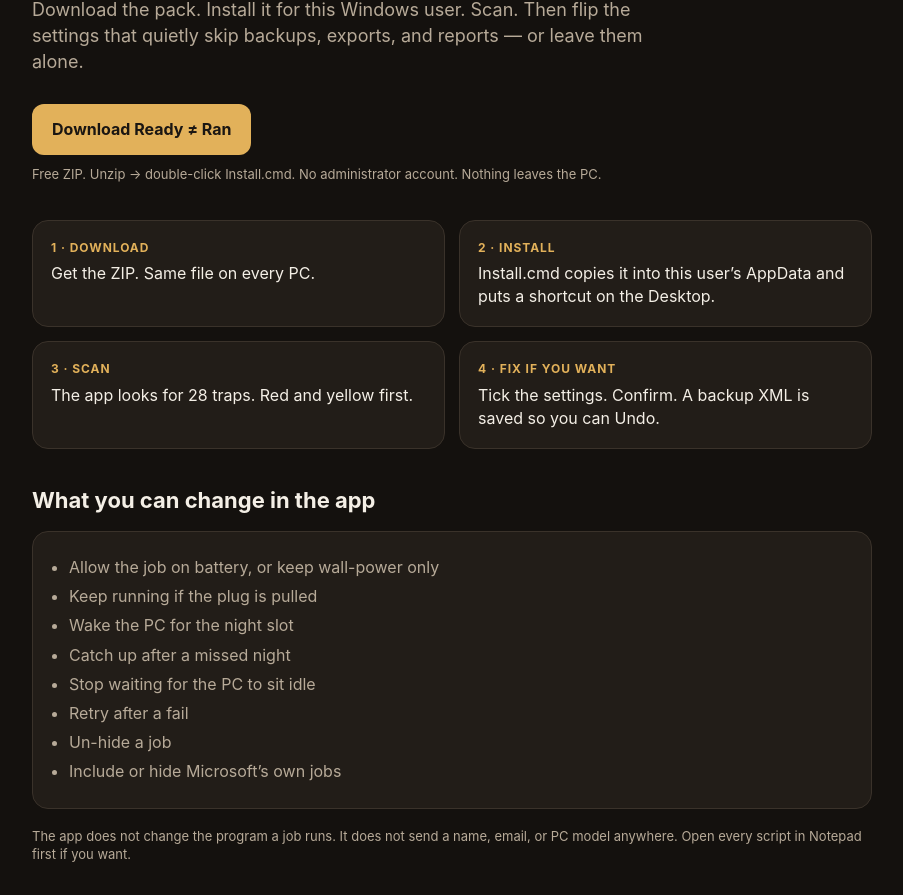
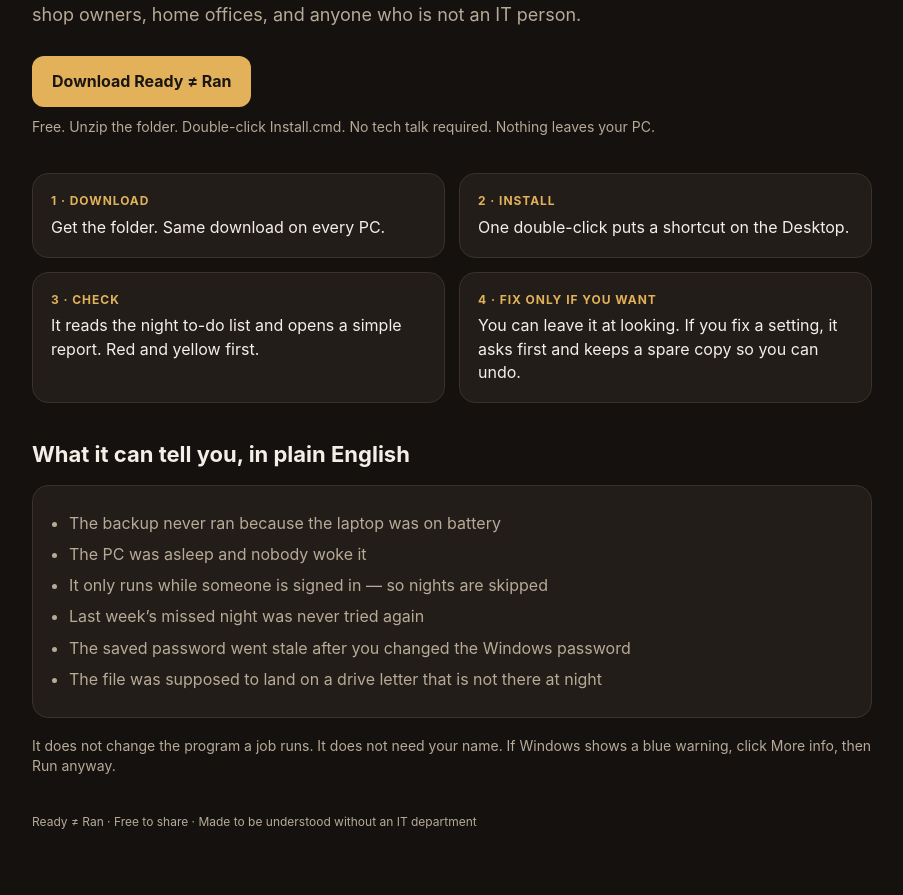
Before and after one commit to shriker99/ready-not-ran, a plain HTML site: page docs/index.html in a window 1280 px wide. Shown: the part 217-1112 px from the top of the page, without its empty margins (188-1091 px from the left). Drawn offline with Linux system fonts and the light colour scheme.

Commit message:
Rewrite product copy for non-technical owners

```diff
--- a/docs/index.html
+++ b/docs/index.html
@@ -3,28 +3,28 @@
 <head>
   <meta charset="utf-8">
   <meta name="viewport" content="width=device-width, initial-scale=1">
-  <title>Ready ≠ Ran — the green check can lie</title>
-  <meta name="description" content="A Windows checker for night jobs that look Ready but never finished. Download, install, scan, and optionally fix the settings that skip the work.">
+  <title>Ready ≠ Ran — did last night’s job actually finish?</title>
+  <meta name="description" content="A simple Windows checker for backups and night jobs that look finished but never ran. For anyone, not just IT." />
   <style>
-    :root { --bg:#14110e; --card:#221d18; --ink:#f4efe6; --mute:#b7aa98; --line:#3a322a; --gold:#e2b15a; --gold2:#c4923a; --ok:#7dcea0; --bad:#e07a7a; }
+    :root { --bg:#14110e; --card:#221d18; --ink:#f4efe6; --mute:#b7aa98; --line:#3a322a; --gold:#e2b15a; --gold2:#c4923a; }
     * { box-sizing:border-box; margin:0; padding:0; }
     body { font-family:-apple-system,BlinkMacSystemFont,"Segoe UI",Helvetica,Arial,sans-serif; background:var(--bg); color:var(--ink); line-height:1.45; }
     .wrap { max-width:880px; margin:0 auto; padding:36px 20px 64px; }
     header { display:flex; justify-content:space-between; align-items:baseline; margin-bottom:40px; }
     .mark { font-weight:700; font-size:22px; letter-spacing:-0.03em; }
     .mark span { color:var(--gold); }
-    h1 { font-size:42px; letter-spacing:-0.04em; line-height:1.1; margin-bottom:14px; }
-    .lede { color:var(--mute); font-size:18px; margin-bottom:28px; max-width:620px; }
+    h1 { font-size:40px; letter-spacing:-0.04em; line-height:1.12; margin-bottom:14px; }
+    .lede { color:var(--mute); font-size:18px; margin-bottom:28px; max-width:640px; }
     .cta { display:inline-block; background:var(--gold); color:#1a1612; font-weight:700; text-decoration:none; padding:14px 20px; border-radius:12px; }
     .cta:hover { background:var(--gold2); }
-    .fine { color:var(--mute); font-size:13px; margin:10px 0 36px; }
+    .fine { color:var(--mute); font-size:14px; margin:10px 0 36px; }
     .grid { display:grid; grid-template-columns:1fr 1fr; gap:14px; margin-bottom:36px; }
-    @media (max-width:700px) { .grid { grid-template-columns:1fr; } h1 { font-size:32px; } }
+    @media (max-width:700px) { .grid { grid-template-columns:1fr; } h1 { font-size:30px; } }
     .card { background:var(--card); border:1px solid var(--line); border-radius:16px; padding:18px; }
     .n { color:var(--gold); font-size:12px; font-weight:700; letter-spacing:.08em; text-transform:uppercase; margin-bottom:6px; }
     h2 { font-size:22px; margin:8px 0 14px; }
     ul { color:var(--mute); padding-left:18px; }
-    li { margin:6px 0; }
+    li { margin:8px 0; }
     footer { color:var(--mute); font-size:12px; margin-top:28px; }
   </style>
 </head>
@@ -32,33 +32,31 @@
   <div class="wrap">
     <header>
       <div class="mark">Ready <span>≠</span> Ran</div>
-      <div style="color:var(--mute);font-size:13px">Windows 10 / 11</div>
+      <div style="color:var(--mute);font-size:13px">Any Windows 10 or 11 PC</div>
     </header>
-    <h1>Windows says the night job is Ready. That often only means it started.</h1>
-    <p class="lede">Download the pack. Install it for this Windows user. Scan. Then flip the settings that quietly skip backups, exports, and reports &mdash; or leave them alone.</p>
+    <h1>Did last night’s backup actually finish?</h1>
+    <p class="lede">Windows often puts a green check next to night work and says it is Ready. That check can mean “I started,” not “the files are safe.” This tool is for shop owners, home offices, and anyone who is not an IT person.</p>
     <a class="cta" href="https://github.com/shriker99/ready-not-ran/archive/refs/heads/main.zip">Download Ready ≠ Ran</a>
-    <p class="fine">Free ZIP. Unzip &rarr; double-click Install.cmd. No administrator account. Nothing leaves the PC.</p>
+    <p class="fine">Free. Unzip the folder. Double-click Install.cmd. No tech talk required. Nothing leaves your PC.</p>
     <div class="grid">
-      <div class="card"><div class="n">1 · Download</div><p>Get the ZIP. Same file on every PC.</p></div>
-      <div class="card"><div class="n">2 · Install</div><p>Install.cmd copies it into this user’s AppData and puts a shortcut on the Desktop.</p></div>
-      <div class="card"><div class="n">3 · Scan</div><p>The app looks for 28 traps. Red and yellow first.</p></div>
-      <div class="card"><div class="n">4 · Fix if you want</div><p>Tick the settings. Confirm. A backup XML is saved so you can Undo.</p></div>
+      <div class="card"><div class="n">1 · Download</div><p>Get the folder. Same download on every PC.</p></div>
+      <div class="card"><div class="n">2 · Install</div><p>One double-click puts a shortcut on the Desktop.</p></div>
+      <div class="card"><div class="n">3 · Check</div><p>It reads the night to-do list and opens a simple report. Red and yellow first.</p></div>
+      <div class="card"><div class="n">4 · Fix only if you want</div><p>You can leave it at looking. If you fix a setting, it asks first and keeps a spare copy so you can undo.</p></div>
     </div>
-    <h2>What you can change in the app</h2>
+    <h2>What it can tell you, in plain English</h2>
     <div class="card">
       <ul>
-        <li>Allow the job on battery, or keep wall-power only</li>
-        <li>Keep running if the plug is pulled</li>
-        <li>Wake the PC for the night slot</li>
-        <li>Catch up after a missed night</li>
-        <li>Stop waiting for the PC to sit idle</li>
-        <li>Retry after a fail</li>
-        <li>Un-hide a job</li>
-        <li>Include or hide Microsoft’s own jobs</li>
+        <li>The backup never ran because the laptop was on battery</li>
+        <li>The PC was asleep and nobody woke it</li>
+        <li>It only runs while someone is signed in — so nights are skipped</li>
+        <li>Last week’s missed night was never tried again</li>
+        <li>The saved password went stale after you changed the Windows password</li>
+        <li>The file was supposed to land on a drive letter that is not there at night</li>
       </ul>
     </div>
-    <p class="fine" style="margin-top:18px">The app does not change the program a job runs. It does not send a name, email, or PC model anywhere. Open every script in Notepad first if you want.</p>
-    <footer>Ready ≠ Ran · MIT license · Works on any Windows 10 or 11 PC</footer>
+    <p class="fine" style="margin-top:18px">It does not change the program a job runs. It does not need your name. If Windows shows a blue warning, click More info, then Run anyway.</p>
+    <footer>Ready ≠ Ran · Free to share · Made to be understood without an IT department</footer>
   </div>
 </body>
 </html>
```
Also changed, not shown: 4 other files.
